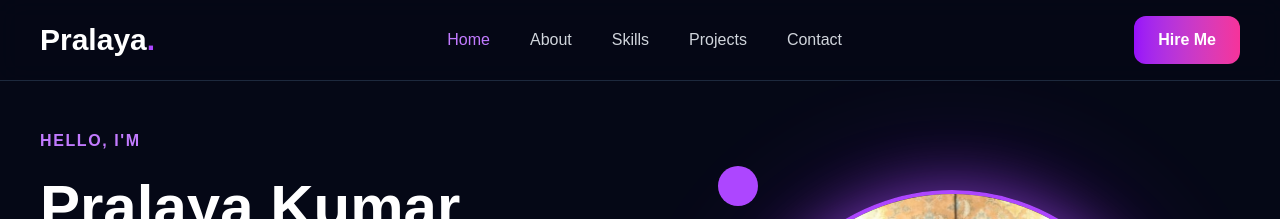
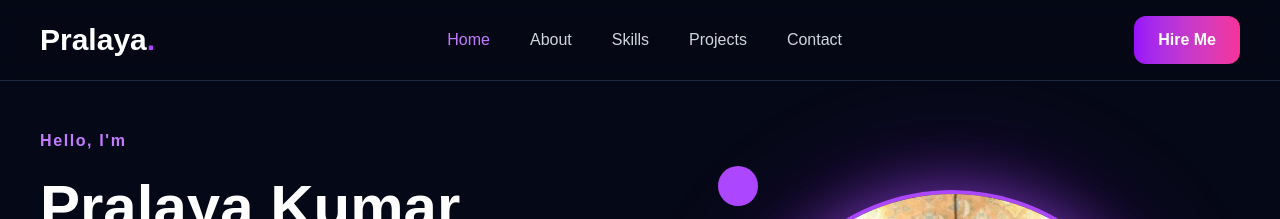
Before and after one commit to pralayakumarsamal/portfolio1, a React (Vite) app: page / in a window 1280 px wide. Shown: the top 219 px of the page. Built offline with nearby package versions, Linux system fonts and the light colour scheme.

Commit message:
letter change

```diff
--- a/src/components/Hero.jsx
+++ b/src/components/Hero.jsx
@@ -23,7 +23,7 @@ const Hero = () => {
           {/* Left Side */}
           <div>
 
-            <p className="text-purple-400 font-semibold tracking-widest uppercase">
+            <p className="text-purple-400 font-semibold tracking-widest ">
               Hello, I'm
             </p>
 
```
